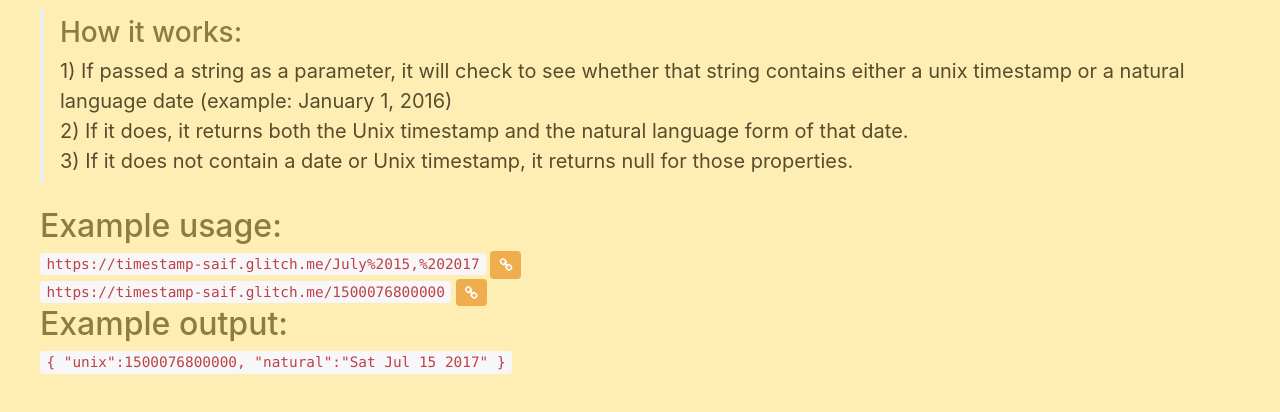
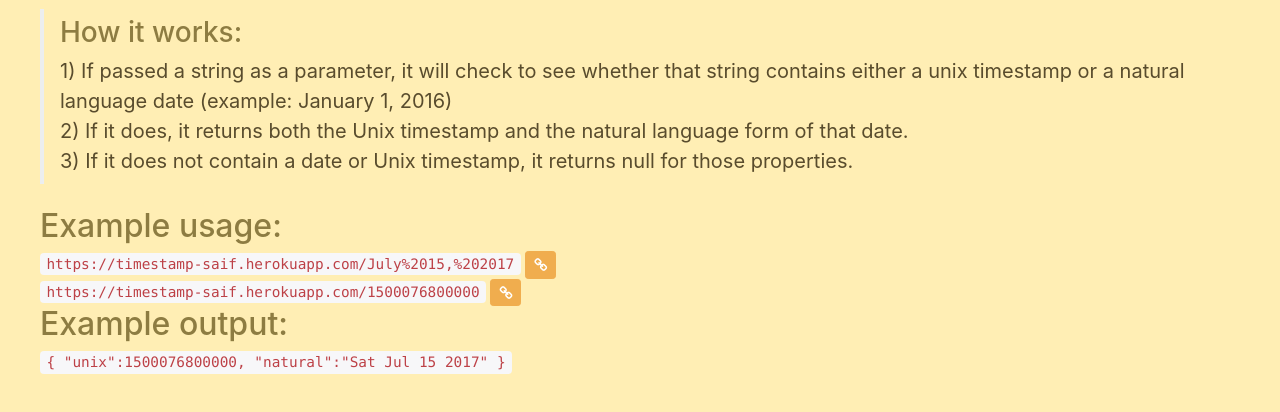
Before and after one commit to saifsmailbox98/timestamp-api, a website: page views/index.html in a window 1280 px wide. Shown: the part 142-554 px from the top of the page. Drawn offline with nearby package versions, Linux system fonts and the light colour scheme.

Commit message:
Add heroku url in index.html

```diff
--- a/views/index.html
+++ b/views/index.html
@@ -39,8 +39,8 @@
          <h2 class="subhead-color">
             Example usage:
          </h2>
-         <code>https://timestamp-saif.glitch.me/July%2015,%202017</code> <a class="btn btn-warning btn-sm" href="/July%2015,%202017" role="button"><i class="fa fa-link"></i></a><br>
-         <code>https://timestamp-saif.glitch.me/1500076800000</code> <a class="btn btn-warning btn-sm" href="/1500076800000" role="button"><i class="fa fa-link"></i></a>
+         <code>https://timestamp-saif.herokuapp.com/July%2015,%202017</code> <a class="btn btn-warning btn-sm" href="/July%2015,%202017" role="button"><i class="fa fa-link"></i></a><br>
+         <code>https://timestamp-saif.herokuapp.com/1500076800000</code> <a class="btn btn-warning btn-sm" href="/1500076800000" role="button"><i class="fa fa-link"></i></a>
          <h2 class="subhead-color">
             Example output:
          </h2>
```
